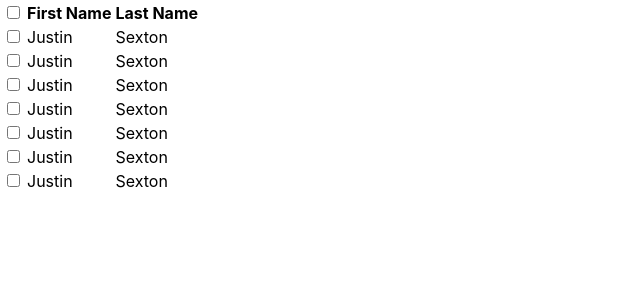
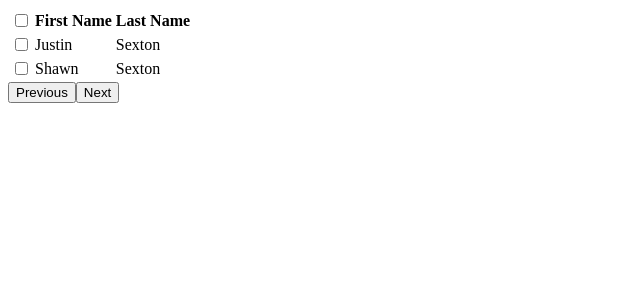
Before and after one commit to JSextonn/react-table-practice, a React (Create React App) app: page / in a window 1280 px wide. Shown: the top 300 px of the page, without its empty margins (0-640 px from the left). Built offline with nearby package versions, Linux system fonts and the light colour scheme.

Commit message:
Added pagination hook and updated README

```diff
--- a/src/App.js
+++ b/src/App.js
@@ -2,7 +2,7 @@ import Body from "./table/Body";
 import BodyCell from "./table/BodyCell";
 import Header from "./table/Header";
 import HeaderCell from "./table/HeaderCell";
-import { useRowSelection } from "./table/hooks";
+import { usePagination, useRowSelection } from "./table/hooks";
 import SelectableRow from "./table/SelectableRow";
 import Table from "./table/Table";
 
@@ -12,27 +12,19 @@ const people = [
     lastName: "Sexton",
   },
   {
-    firstName: "Justin",
+    firstName: "Shawn",
     lastName: "Sexton",
   },
   {
-    firstName: "Justin",
+    firstName: "Jeff",
     lastName: "Sexton",
   },
   {
-    firstName: "Justin",
+    firstName: "Jack",
     lastName: "Sexton",
   },
   {
-    firstName: "Justin",
-    lastName: "Sexton",
-  },
-  {
-    firstName: "Justin",
-    lastName: "Sexton",
-  },
-  {
-    firstName: "Justin",
+    firstName: "Sandra",
     lastName: "Sexton",
   },
 ];
@@ -40,9 +32,24 @@ const people = [
 const headers = ["First Name", "Last Name"];
 
 const App = () => {
+  const pageSize = 2;
+  const { paginatedItems, page, setPage, pageCount, pageAwareIndex } =
+    usePagination(people, pageSize);
   const { selected, handleSelectOne, handleSelectAll } = useRowSelection(
     people.length
   );
+
+  const handleNextPage = () => {
+    if (page + 1 < pageCount) {
+      setPage(page + 1);
+    }
+  };
+
+  const handlePrevPage = () => {
+    if (page - 1 >= 0) {
+      setPage(page - 1);
+    }
+  };
 
   return (
     <>
@@ -55,13 +62,14 @@ const App = () => {
           </SelectableRow>
         </Header>
         <Body>
-          {people.map((person, index) => {
-            const isSelected = selected[index];
+          {paginatedItems.map((person, index) => {
+            const newIndex = pageAwareIndex(index);
+            const isSelected = selected[newIndex];
             return (
               <SelectableRow
                 key={index}
                 selected={isSelected}
-                onChange={(e) => handleSelectOne(e, index)}
+                onChange={(e) => handleSelectOne(e, newIndex)}
               >
                 <BodyCell>{person.firstName}</BodyCell>
                 <BodyCell>{person.lastName}</BodyCell>
@@ -70,6 +78,8 @@ const App = () => {
           })}
         </Body>
       </Table>
+      <button onClick={handlePrevPage}>Previous</button>
+      <button onClick={handleNextPage}>Next</button>
     </>
   );
 };
--- a/src/index.css
+++ /dev/null
@@ -1,13 +0,0 @@
-body {
-  margin: 0;
-  font-family: -apple-system, BlinkMacSystemFont, 'Segoe UI', 'Roboto', 'Oxygen',
-    'Ubuntu', 'Cantarell', 'Fira Sans', 'Droid Sans', 'Helvetica Neue',
-    sans-serif;
-  -webkit-font-smoothing: antialiased;
-  -moz-osx-font-smoothing: grayscale;
-}
-
-code {
-  font-family: source-code-pro, Menlo, Monaco, Consolas, 'Courier New',
-    monospace;
-}
--- a/src/table/hooks.js
+++ b/src/table/hooks.js
@@ -31,3 +31,32 @@ const getInitializedState = (init) => {
     );
   }
 };
+
+export const usePagination = (items, pageSize, initPage = 0) => {
+  if (pageSize < 1) {
+    throw new Error("usePagination pageSize must be a positive integer");
+  }
+  if (initPage < 0) {
+    throw new Error("usePagination initPage must be a non negative integer");
+  }
+
+  const [page, setPage] = useState(initPage);
+
+  const start = page * pageSize;
+  const end = start + pageSize;
+  const paginatedItems = items.slice(start, end);
+
+  const pageCount = Math.round(items.length / pageSize);
+
+  const pageAwareIndex = (index) => {
+    if (page === 0) {
+      return index;
+    } else if (page === 1) {
+      return index + 2;
+    } else {
+      return page * 2 + index;
+    }
+  };
+
+  return { paginatedItems, page, setPage, pageCount, pageAwareIndex };
+};
```
Also changed, not shown: src/index.js (+5 -6 lines), 1 other file (tests, documents, lock files or other folders).
